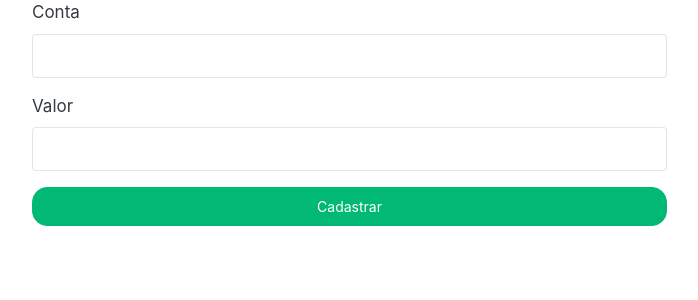
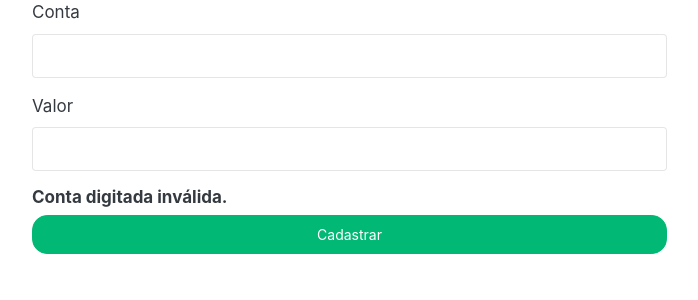
Before and after one commit to IsmaelVS/moc_banco, a Flask app: template app/views/templates/transferencia.html in a window 1280 px wide. Shown: the part 57-357 px from the top of the page, without its empty margins (243-941 px from the left). Run offline with Flask 2, Linux system fonts and the light colour scheme; the template is opened without the code that fills it: values that come from a table or form of the project are taken from there, others are empty; tables that the repository leaves empty hold one stand-in row (values such as "Sample post"); some libraries are stand-ins or nearby versions.

Commit message:
Refatorando rota e template de transferência.

```diff
--- a/app/views/templates/transferencia.html
+++ b/app/views/templates/transferencia.html
@@ -6,12 +6,21 @@
   		<form action="/transferencia/checar" method=post>
   		  <div class="form-group">
       		<label for="conta">Conta</label>
-  				<input type="text" id="conta" required pattern="[0-9]{18}" name="conta" class="form-control" maxlength="18" />
+  				<input type="text" id="conta" required pattern="[0-9]{1,18}" name="conta" class="form-control" maxlength="18"/>
   			</div>
   			<div class="form-group">
       		<label for="valor">Valor</label>
-  				<input type="text" id="valor" required name="valor" class="form-control" maxlength="5" />
+  				<input type="text" id="valor" required pattern="[0-9]{1,5}" name="valor" class="form-control" maxlength="5" />
   			</div>
+        {% if sem_saldo %}
+          <h6>Valor negado.</h6>
+        {% endif%}
+        {% if invalid %}
+          <h6>Conta digitada inválida.</h6>
+        {% endif%}
+        {% if conta %}
+        <h6>Conta digitada inválida.</h6>
+        {% endif%}
   			<button type="submit" class="btn btn-block btn-success">Cadastrar</button>
   		</form>
   	</div>
```
Also changed, not shown: app/rotas/transferencia.py (+13 -11 lines).
